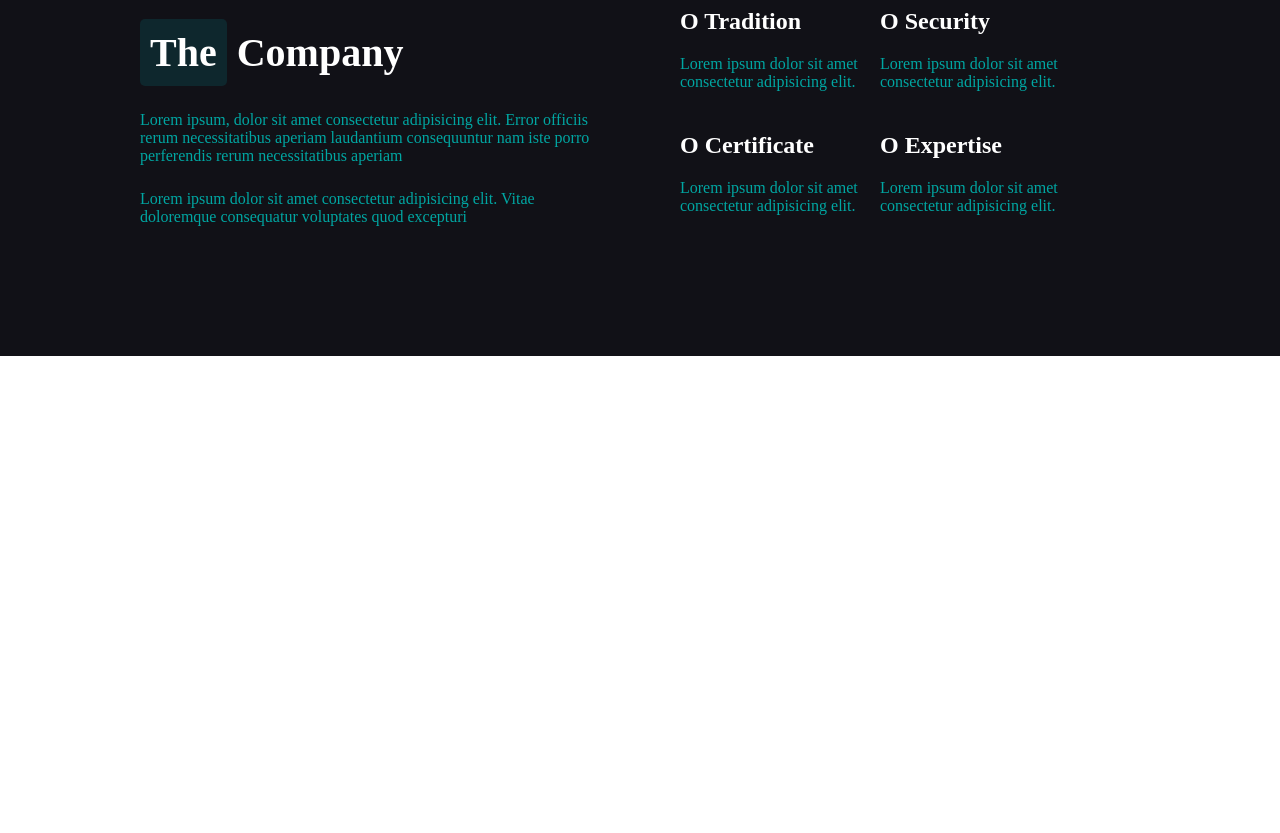
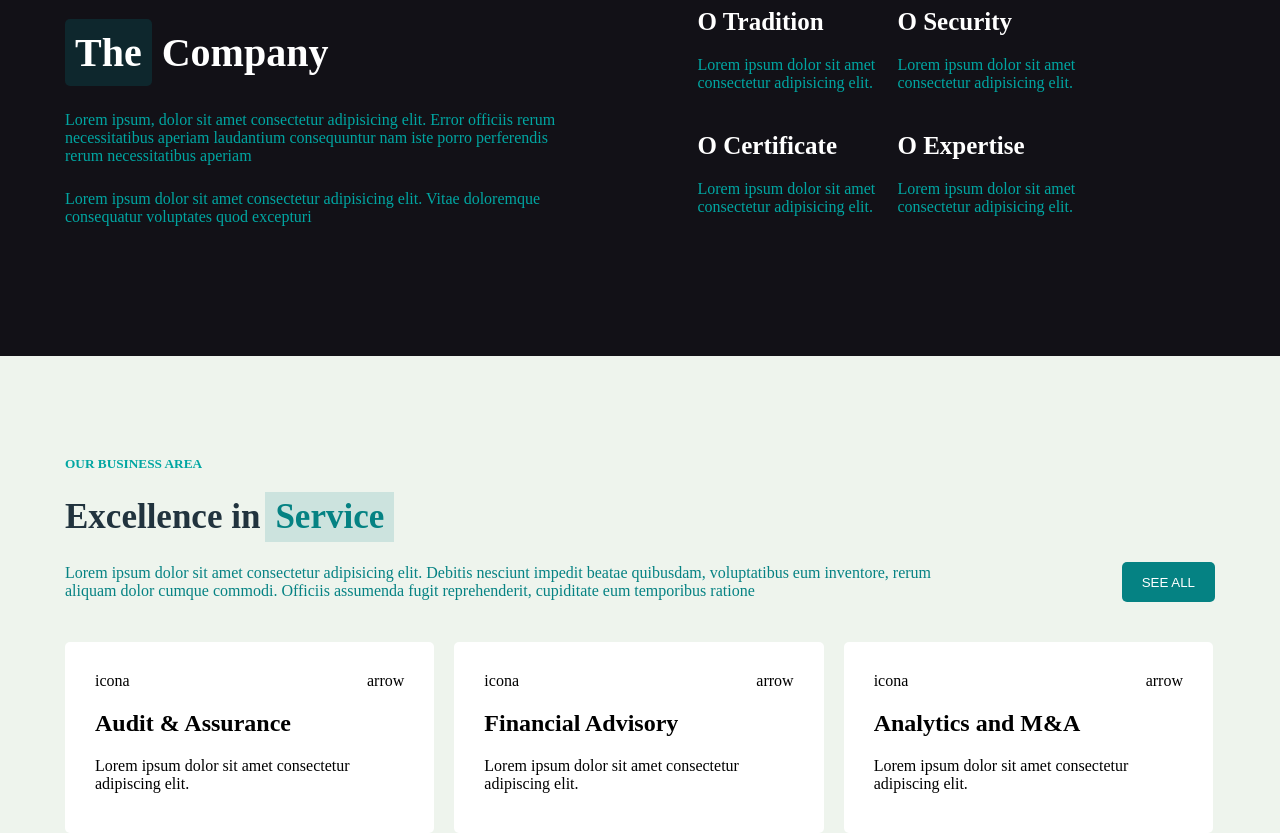
Before and after one commit to FedericoMorrillo/proj-html-vuejs, a Vue app: page / in a window 1280 px wide. Shown: the part 900-1733 px from the top of the page. Before the commit the page ends 1256 px from the top, so only its background shows below. Built offline with nearby package versions, Linux system fonts and the light colour scheme.

Commit message:
feat: service section terminata

```diff
--- a/src/components/JumboArea.vue
+++ b/src/components/JumboArea.vue
@@ -164,6 +164,7 @@ nav {
 
     button {
         margin: 0 8px 0 15px;
+        padding: .75rem 1.75rem;
     }
 }
 
@@ -202,6 +203,10 @@ nav {
             color: #6c759a;
 
         }
+
+        button {
+            padding: .75rem 1.75rem;
+        }
     }
 }
 </style>
--- a/src/components/MainArea.vue
+++ b/src/components/MainArea.vue
@@ -1,9 +1,10 @@
 <!--JS/VUE-->
 <script>
 import TheCompanyArea from './TheCompanyArea.vue';
+import ServiceArea from './ServiceArea.vue';
 
 export default {
-    components: { TheCompanyArea }
+    components: { TheCompanyArea, ServiceArea }
 }
 </script>
 <!--/JS/VUE-->
@@ -11,6 +12,7 @@ export default {
 <!--HTML-->
 <template>
     <TheCompanyArea />
+    <ServiceArea />
 </template>
 <!--HTML-->
 
--- /dev/null
+++ b/src/components/ServiceArea.vue
@@ -0,0 +1,167 @@
+<!--JS/VUE-->
+<script>
+export default {
+    data() {
+        return {
+            services: [
+                {
+                    icon: "icona",
+                    arrow: "arrow",
+                    name: "Audit & Assurance",
+                    desc: "Lorem ipsum dolor sit amet consectetur adipiscing elit.",
+                },
+                {
+                    icon: "icona",
+                    arrow: "arrow",
+                    name: "Financial Advisory",
+                    desc: "Lorem ipsum dolor sit amet consectetur adipiscing elit.",
+                },
+                {
+                    icon: "icona",
+                    arrow: "arrow",
+                    name: "Analytics and M&A",
+                    desc: "Lorem ipsum dolor sit amet consectetur adipiscing elit.",
+                },
+                {
+                    icon: "icona",
+                    arrow: "arrow",
+                    name: "Middle Marketing",
+                    desc: "Lorem ipsum dolor sit amet consectetur adipiscing elit.",
+                },
+                {
+                    icon: "icona",
+                    arrow: "arrow",
+                    name: "Legal Consulting",
+                    desc: "Lorem ipsum dolor sit amet consectetur adipiscing elit.",
+                },
+                {
+                    icon: "icona",
+                    arrow: "arrow",
+                    name: "Regulatory Risk",
+                    desc: "Lorem ipsum dolor sit amet consectetur adipiscing elit.",
+                },
+            ]
+        }
+    }
+}
+</script>
+<!--/JS/VUE-->
+
+<!--HTML-->
+<template>
+    <section>
+        <!--container-->
+        <div class="container">
+
+            <!--titles-->
+            <h5>OUR BUSINESS AREA</h5>
+            <div class="flex">
+                <h2 class="h2-first-text">Excellence in</h2>
+                <h2 class="h2-second-text">Service</h2>
+            </div>
+            <!--titles-->
+
+            <!--description-->
+            <div class="flex justify-btn align-center">
+                <article>Lorem ipsum dolor sit amet consectetur adipisicing elit. Debitis nesciunt impedit beatae quibusdam,
+                    voluptatibus eum inventore, rerum aliquam dolor cumque commodi. Officiis assumenda fugit reprehenderit,
+                    cupiditate eum temporibus ratione</article>
+                <button class="btn btn-grey">SEE ALL</button>
+            </div>
+            <!--/description-->
+
+            <!--contenitore delle cards-->
+            <div class="card-box flex wrap">
+
+                <!--card-->
+                <div class="card flex" v-for="service in services">
+                    <div class="col1">
+                        <div>{{ service.icon }}</div>
+                        <h3>{{ service.name }}</h3>
+                        <p>{{ service.desc }}</p>
+                    </div>
+                    <div class="col2">
+                        <div>{{ service.arrow }}</div>
+                    </div>
+                </div>
+                <!--card-->
+
+            </div>
+            <!--contenitore delle cards-->
+
+        </div>
+        <!--/container-->
+    </section>
+</template>
+<!--HTML-->
+
+<!--SCSS-->
+<style scoped lang="scss">
+@import "../scss/variable.scss";
+@import "../scss/utils.scss";
+
+section {
+    background-color: #eef4ed;
+
+    h5 {
+        padding-top: 6.25rem;
+        margin-bottom: 1.25rem;
+        color: $subtitle;
+    }
+
+    h2 {
+        font-size: 2.1875rem;
+        margin-bottom: 20px;
+
+    }
+
+    .h2-first-text {
+        color: #21333e;
+        padding: .3125rem .3125rem .3125rem 0;
+    }
+
+    .h2-second-text {
+        color: #058283;
+        background-color: #cce3de;
+        padding: .3125rem .625rem;
+    }
+
+    article {
+        width: 80%;
+        color: #058283;
+    }
+
+    .card-box {
+        margin-top: 2.5rem;
+        padding-bottom: 8.125rem;
+        gap: 1.25rem;
+
+        .card {
+            width: calc(100% / 3 - .875rem);
+            background-color: white;
+            padding: 30px;
+            border-radius: 5px;
+
+            h3 {
+                padding: 1.25rem 0;
+                font-size: 1.5rem;
+            }
+
+            .col1 {
+                width: 90%;
+
+                p {
+                    margin-bottom: 10px;
+                }
+            }
+        }
+    }
+
+}
+
+button {
+    height: 2.5rem;
+    padding: 0 1.25rem;
+}
+</style>
+<!--/SCSS-->
--- a/src/components/TheCompanyArea.vue
+++ b/src/components/TheCompanyArea.vue
@@ -38,11 +38,11 @@ export default {
             <div class="col">
 
                 <!--titles-->
-                <h6>ABOUT THE NETWORK</h6>
+                <h5>ABOUT THE NETWORK</h5>
 
                 <div class="flex">
-                    <h1 class="the">The</h1>
-                    <h1>Company</h1>
+                    <h2 class="the">The</h2>
+                    <h2>Company</h2>
                 </div>
                 <!--/titles-->
 
@@ -61,7 +61,7 @@ export default {
 
                 <!--box-->
                 <div class="box" v-for="box in boxes">
-                    <h2>O {{ box.title }}</h2>
+                    <h3>O {{ box.title }}</h3>
                     <p>{{ box.desc }}</p>
                 </div>
                 <!--/box-->
@@ -86,11 +86,11 @@ section {
 
     .container {
         gap: 5rem;
-        justify-content: center;
+        justify-content: space-between;
 
 
         .col {
-            width: 40%;
+            width: 45%;
             margin-top: 6.25rem;
             padding-bottom: 8.125rem;
             color: $subtitle;
@@ -100,8 +100,9 @@ section {
 
                 max-width: 12.5rem;
 
-                h2 {
+                h3 {
                     color: white;
+                    font-size: 1.5625rem;
                 }
 
                 p {
@@ -109,7 +110,7 @@ section {
                 }
             }
 
-            h6 {
+            h5 {
                 color: $subtitle;
                 margin-bottom: 1.625rem;
                 font-size: .75rem;
@@ -121,7 +122,7 @@ section {
                 background-color: #0e272d;
             }
 
-            h1 {
+            h2 {
                 font-size: 2.5rem;
                 padding: .625rem;
                 color: white;
--- a/src/scss/utils.scss
+++ b/src/scss/utils.scss
@@ -11,6 +11,10 @@
     flex-wrap: wrap;
 }
 
+.align-center {
+    align-items: center;
+}
+
 //flex
 
 .container {
@@ -20,7 +24,6 @@
 
 //buttons
 .btn {
-    padding: .75rem 1.75rem;
     border: none;
     border-radius: .3125rem;
     cursor: pointer;
--- a/src/scss/variable.scss
+++ b/src/scss/variable.scss
@@ -1,3 +1,3 @@
 $subtitle: #00a6a2;
 
-$background1: #111117;
+$background1: #121117;
```
